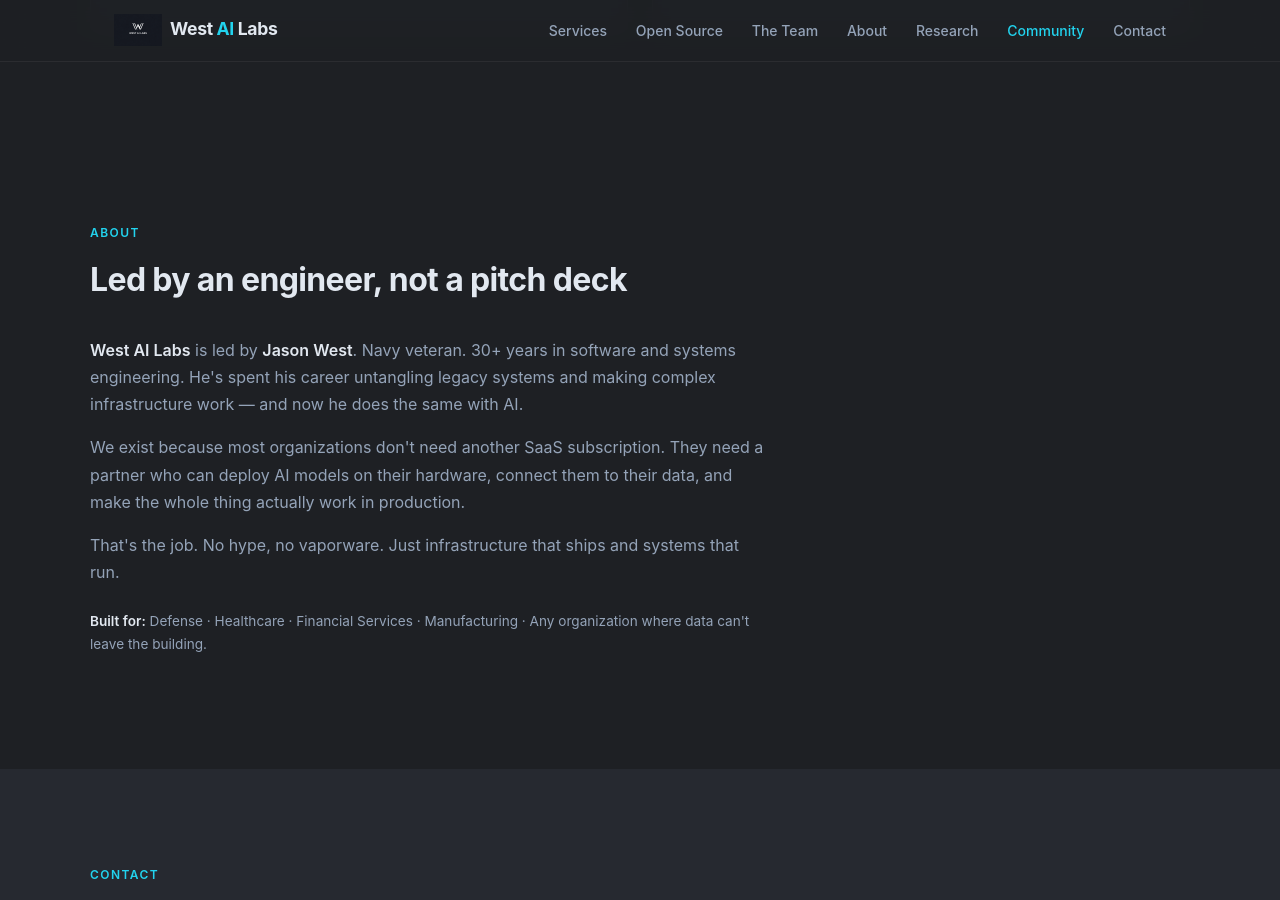
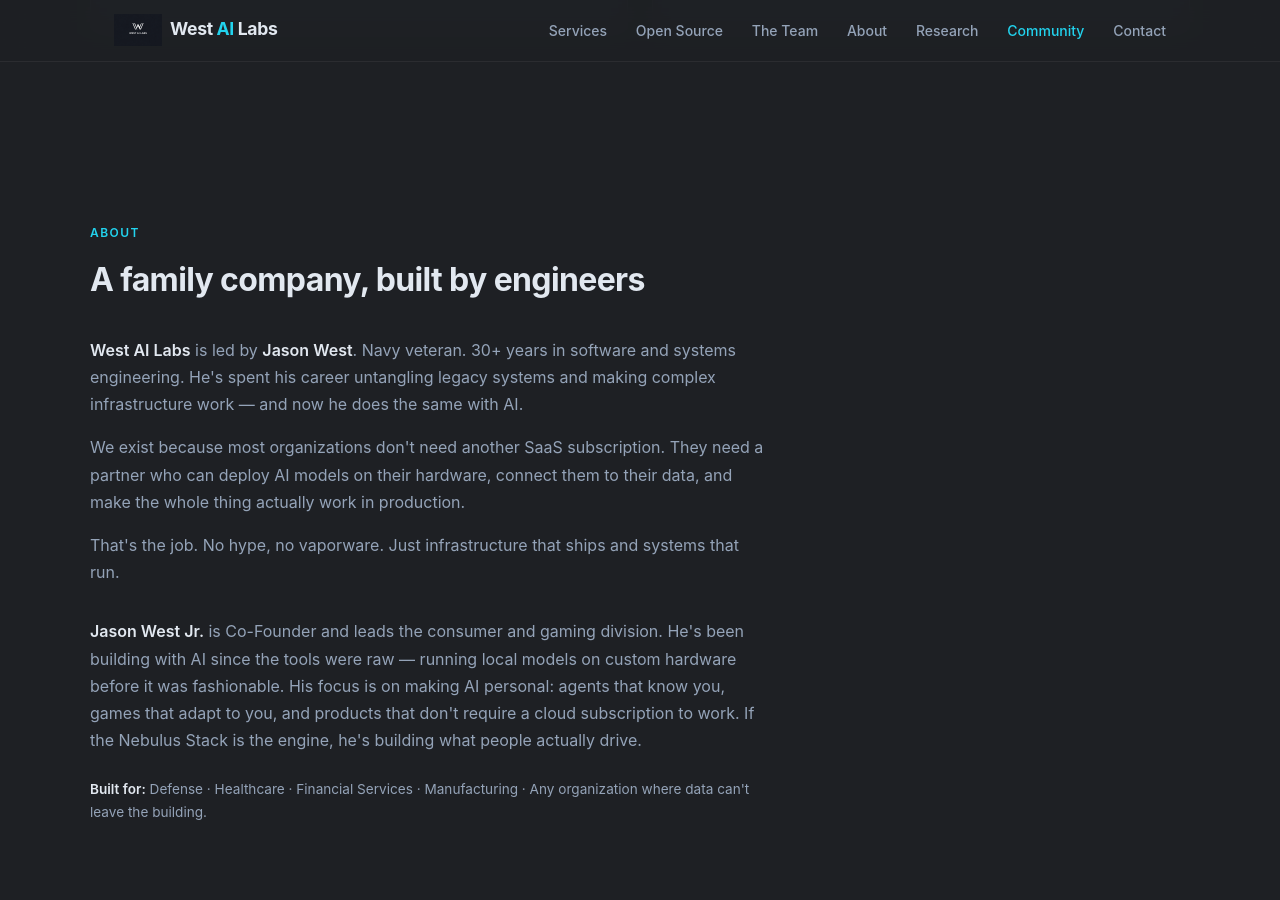
Before and after one commit to westailabs/westailabs.com, a Jekyll site: the page built from index.html, in a window 1280 px wide and 900 px high, scrolled down 3493 px. Built offline with Jekyll 4.4.1, drawn with Linux system fonts in a browser that asks for light colours.

Commit message:
feat(about): add Jason West Jr. as Co-Founder, update section heading

```diff
--- a/index.html
+++ b/index.html
@@ -164,12 +164,13 @@
 <div class="container">
   <div class="fade-in">
     <div class="section-label">About</div>
-    <h2 class="section-title">Led by an engineer, not a pitch deck</h2>
+    <h2 class="section-title">A family company, built by engineers</h2>
   </div>
   <div class="about-content fade-in">
     <p><strong>West AI Labs</strong> is led by <strong>Jason West</strong>. Navy veteran. 30+ years in software and systems engineering. He's spent his career untangling legacy systems and making complex infrastructure work — and now he does the same with AI.</p>
     <p>We exist because most organizations don't need another SaaS subscription. They need a partner who can deploy AI models on their hardware, connect them to their data, and make the whole thing actually work in production.</p>
     <p>That's the job. No hype, no vaporware. Just infrastructure that ships and systems that run.</p>
+    <p style="margin-top:2rem"><strong>Jason West Jr.</strong> is Co-Founder and leads the consumer and gaming division. He's been building with AI since the tools were raw — running local models on custom hardware before it was fashionable. His focus is on making AI personal: agents that know you, games that adapt to you, and products that don't require a cloud subscription to work. If the Nebulus Stack is the engine, he's building what people actually drive.</p>
     <p style="margin-top:1.5rem;font-size:.85rem;color:var(--muted)"><strong style="color:var(--text)">Built for:</strong> Defense · Healthcare · Financial Services · Manufacturing · Any organization where data can't leave the building.</p>
   </div>
 </div>
```
